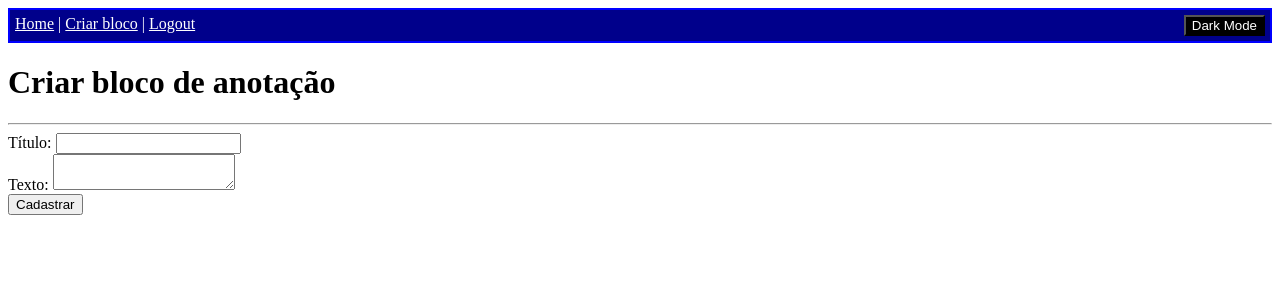
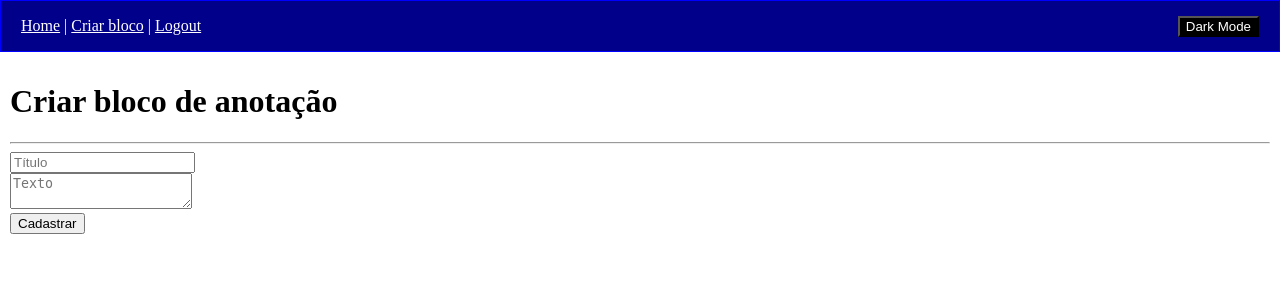
Before and after one commit to GabrielLins64/php-mvc, a PHP site: page /notes/criar in a window 1280 px wide. Shown: the top 300 px of the page. Run offline with PHP 8.4, Linux system fonts and the light colour scheme; the visitor is signed in with stand-in values (Sample User, id 1).

Commit message:
feat: improve layout

```diff
--- a/App/Views/global/header.php
+++ b/App/Views/global/header.php
@@ -1,26 +1,23 @@
 <!-- Header -->
-<div style="background-color: darkblue; border: 2px solid blue; padding: 5px">
-  <div style="width: 80%; float: left;">
+<div class="main-header">
+  <div style="width: 70%; float: left;">
 
-    <a href="/" style="color: white">Home</a>
-    <span style="color: white"> | </span>
+    <a href="/">Home</a>
+    <span> | </span>
 
     <?php if (!isset($_SESSION['logado'])): ?>
-
-      <a href="/home/login" style="color: white">Login</a>
+      <a href="/home/login">Login</a>
 
     <?php else: ?>
+      <a href="/notes/criar">Criar bloco</a>
+      <span> | </span>
 
-      <a href="/notes/criar" style="color: white">Criar bloco</a>
-      <span style="color: white"> | </span>
-
-      <a href="/home/logout" style="color: white">Logout</a>
+      <a href="/home/logout">Logout</a>
 
     <?php endif; ?>
-
   </div>
 
-  <div style="width: 20%; float: right; text-align: right;">
+  <div style="width: 30%; float: right; text-align: right;">
     <button id="dark_light_btn" class="dark-mode">Dark Mode</button>
   </div>
 
--- a/App/Views/notes/criar.php
+++ b/App/Views/notes/criar.php
@@ -11,7 +11,7 @@
 <hr>
 
 <form action="/notes/criar" method="POST">
-  Título: <input type="text" name="titulo" id=""><br>
-  Texto: <textarea name="texto"></textarea><br>
+  <input placeholder="Título" type="text" name="titulo" id=""><br>
+  <textarea placeholder="Texto" name="texto"></textarea><br>
   <button type="submit" name="cadastrar">Cadastrar</button>
 </form>
--- a/App/Views/notes/editar.php
+++ b/App/Views/notes/editar.php
@@ -11,7 +11,7 @@
 <hr>
 
 <form action="/notes/editar/<?php echo $data['registro']['id'] ?>" method="POST">
-  Título: <input type="text" name="titulo" value="<?php print $data['registro']['titulo'] ?>"><br>
-  Texto: <textarea name="texto"><?php print $data['registro']['texto'] ?></textarea><br>
+  <input placeholder="Título" type="text" name="titulo" value="<?php print $data['registro']['titulo'] ?>"><br>
+  <textarea placeholder="Texto" name="texto"><?php print $data['registro']['texto'] ?></textarea><br>
   <button type="submit" name="atualizar">Atualizar</button>
 </form>
--- a/App/Views/template.php
+++ b/App/Views/template.php
@@ -9,7 +9,11 @@
 </head>
 <body>
   <?php require_once 'global/header.php' ?>
-  <?php require_once '../App/Views/' . $view . '.php' ?>
+
+  <div class="main-content">
+    <?php require_once '../App/Views/' . $view . '.php' ?>
+  </div>
+
   <?php require_once 'global/footer.php' ?>
 </body>
 </html>
--- /dev/null
+++ b/public/css/darkmode.css
@@ -0,0 +1,20 @@
+.dark-mode {
+  background-color: black;
+  color: white;
+}
+
+.dark-mode a:link {
+  color: rgb(0, 255, 242);
+}
+
+.dark-mode a:visited {
+  color: rgb(202, 0, 202);
+}
+
+.dark-mode a:hover {
+  color: greenyellow;
+}
+
+.dark-mode a:active {
+  color: blue;
+}
--- /dev/null
+++ b/public/css/header.css
@@ -0,0 +1,19 @@
+.main-header {
+  background-color: darkblue;
+  border: 1px solid blue;
+  padding: 10px 20px 10px 20px;
+  height: 30px;
+  line-height: 30px;
+}
+
+.main-header a:visited, .main-header a:link, .main-header span {
+  color: white;
+}
+
+.main-header a:hover {
+  color: yellow;
+}
+
+.main-header a:active {
+  color: lightblue;
+}
--- a/public/css/main.css
+++ b/public/css/main.css
@@ -1,32 +1,17 @@
+@import "darkmode.css";
+@import "header.css";
+
 body {
   background-color: white;
   color: black;
+  padding: 0;
+  margin: 0;
+}
+
+.main-content {
+  padding: 10px;
 }
 
 a:hover {
   color: green;
 }
-
-.dark-mode {
-  background-color: black;
-  color: white;
-}
-
-.dark-mode a:link {
-  color: rgb(0, 255, 242);
-}
-
-/* visited link */
-.dark-mode a:visited {
-  color: rgb(202, 0, 202);
-}
-
-/* mouse over link */
-.dark-mode a:hover {
-  color: greenyellow;
-}
-
-.dark-mode /* selected link */
-a:active {
-  color: blue;
-}
```
